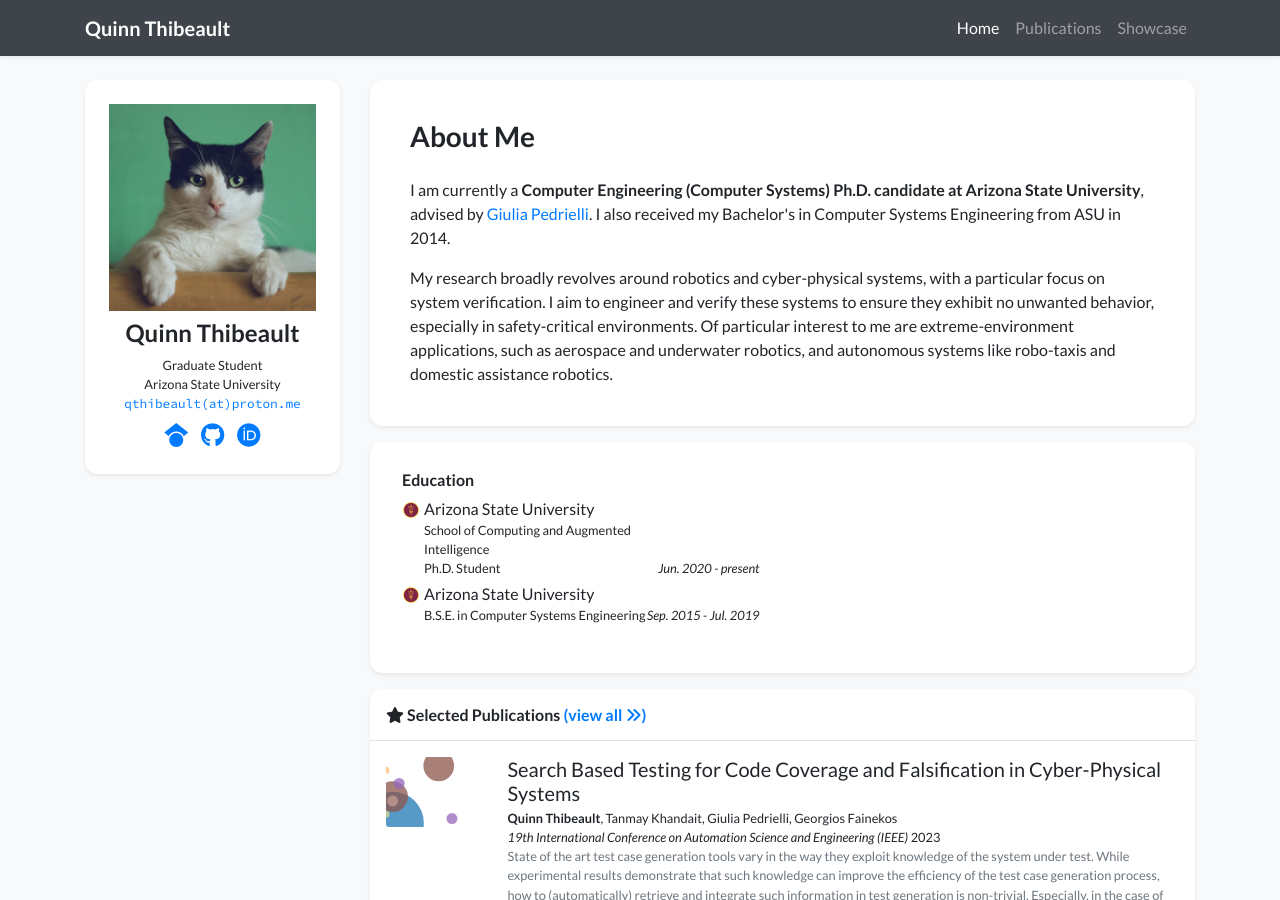
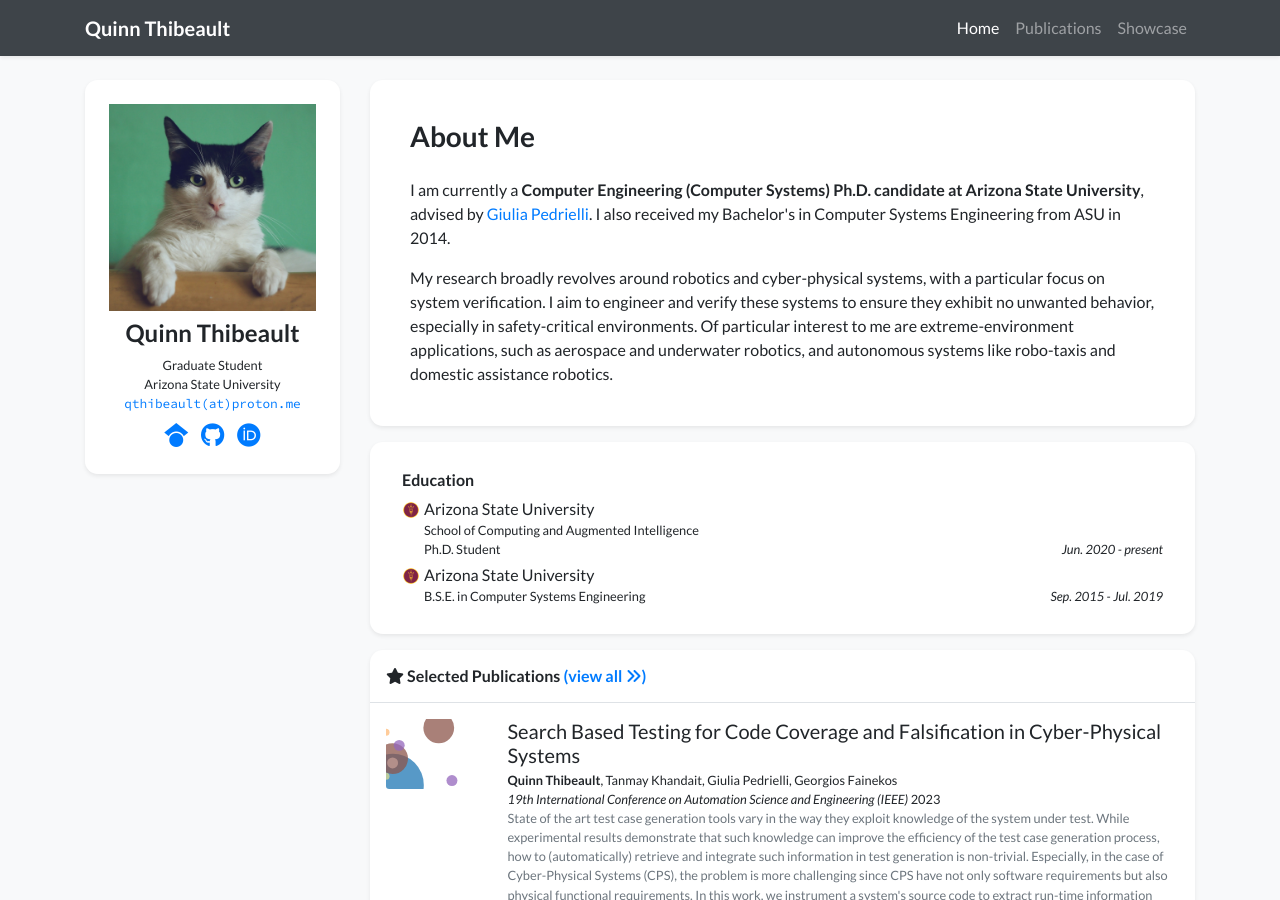
Before and after one commit to qthibeault/qthibeault.github.io, a Jekyll site: the page built from index.html, in a window 1280 px wide and 900 px high. Built offline with Jekyll 4.4.1, drawn with Linux system fonts in a browser that asks for light colours; nearby versions of some CDN libraries; a style sheet for code colours, icons or effects is not loaded.

Commit message:
Change experience card column layout

```diff
--- a/_includes/widgets/experience_card.html
+++ b/_includes/widgets/experience_card.html
@@ -4,13 +4,14 @@
             <div class="card-body p-4">
                 <div class="row" data-masonry='{"percentPosition": true }'>
                     {% if site.data.profile.education %}
-                    <div class="col-lg-6">
+                    <div class="col-lg-12">
                         <div class="mx-2 my-1">
                             <h6>Education</h6>
                             <ul class="list-unstyled mb-1">
                                 {% for item in site.data.profile.education %}
                                 <li class="media mb-1">
-                                    <img src="{{ item.logo | relative_url }}" alt="{{ item.name }}" style="width: 18px;" class="mr-1 mt-1">
+                                    <img src="{{ item.logo | relative_url }}" alt="{{ item.name }}" style="width: 18px;"
+                                        class="mr-1 mt-1">
                                     <div class="media-body">
                                         <div>{{ item.name }}</div>
                                         <div class="small">{{ item.dept }}</div>
@@ -33,7 +34,8 @@
                             <ul class="list-unstyled mb-1">
                                 {% for item in site.data.profile.experience %}
                                 <li class="media mb-1">
-                                    <img src="{{ item.logo | relative_url }}" alt="{{ item.name }}" style="width: 18px;" class="mr-1 mt-1">
+                                    <img src="{{ item.logo | relative_url }}" alt="{{ item.name }}" style="width: 18px;"
+                                        class="mr-1 mt-1">
                                     <div class="media-body">
                                         <div>{{ item.name }}</div>
                                         <div class="small">{{ item.dept }}</div>
```
